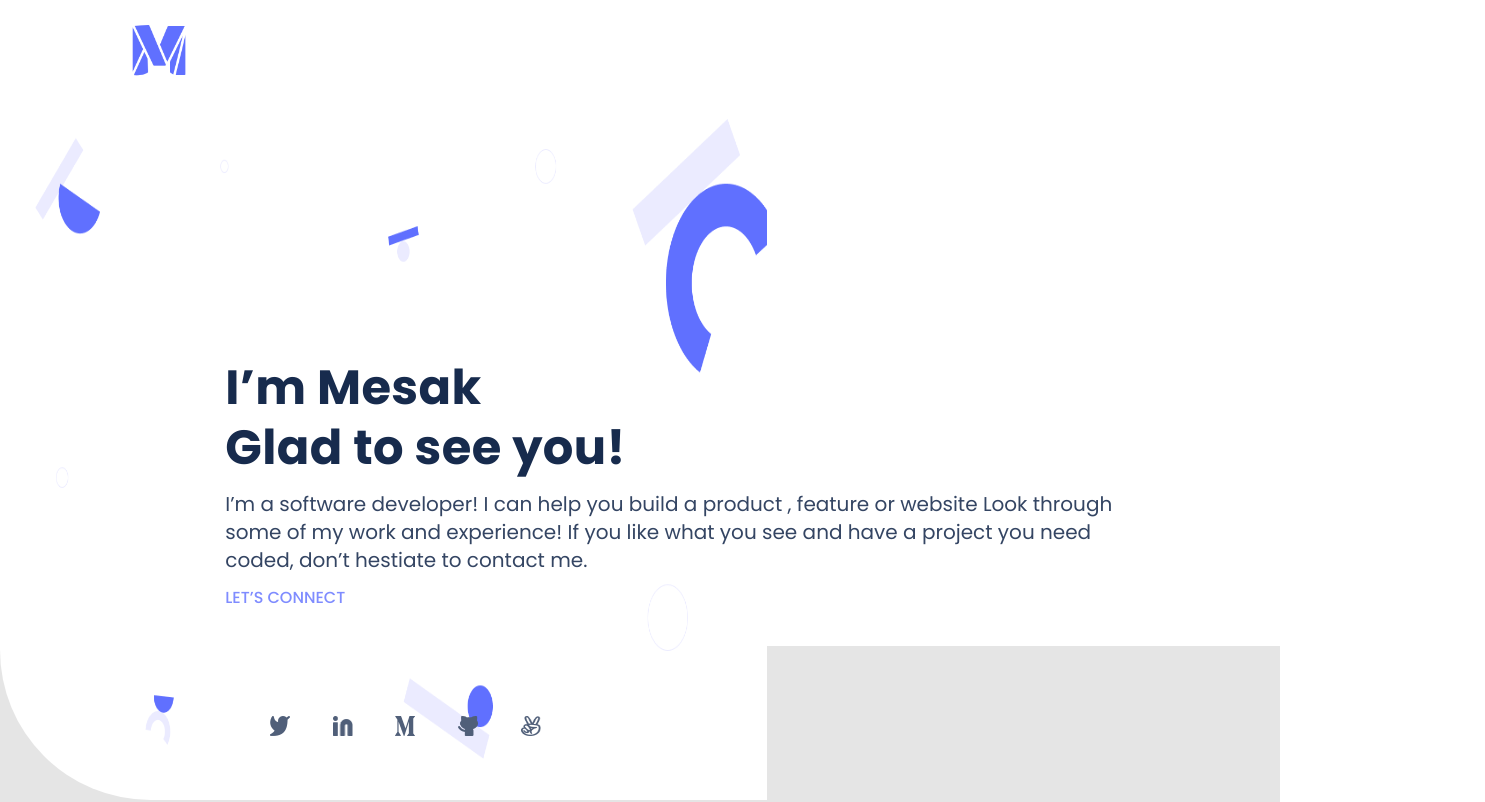
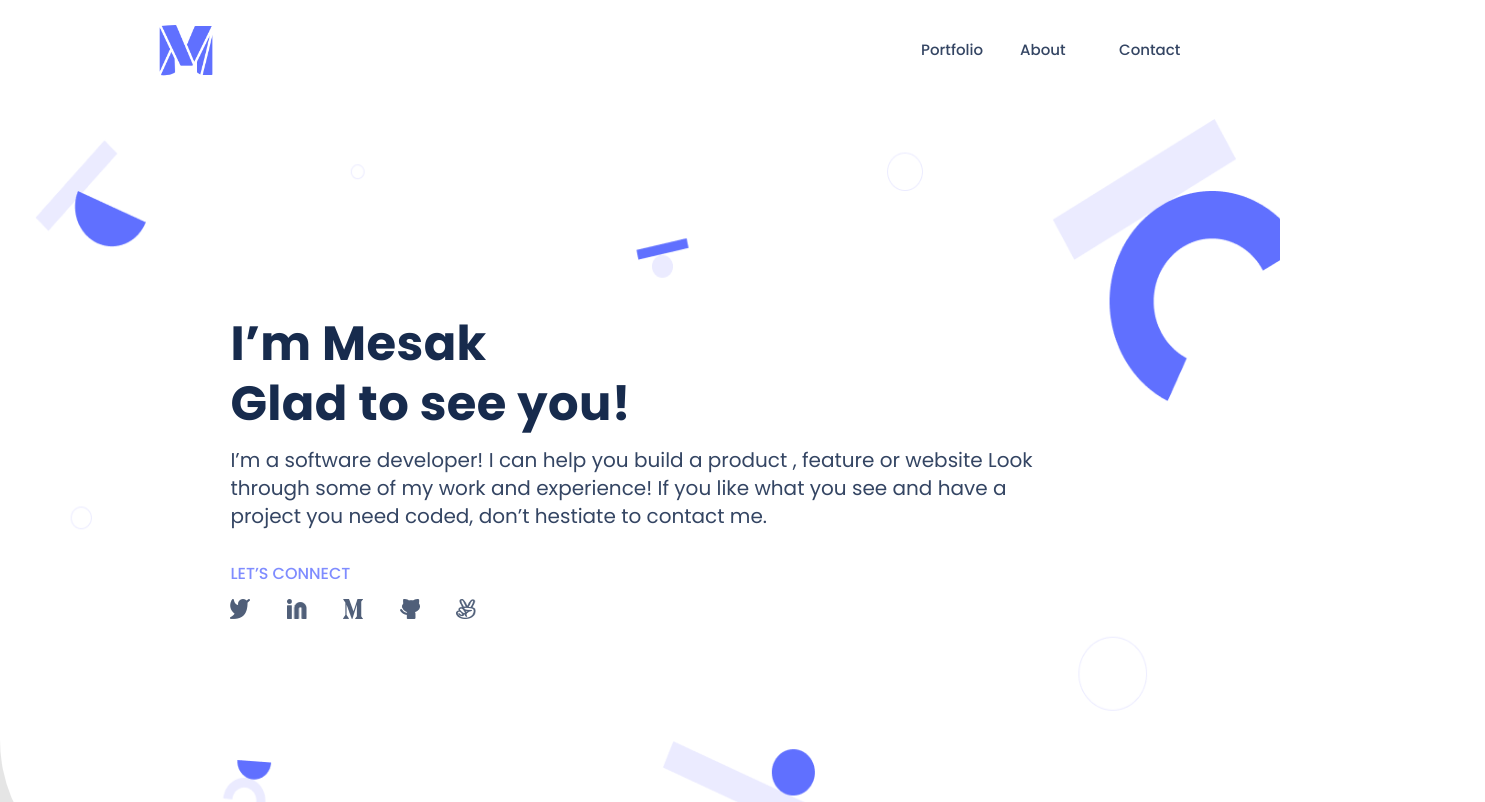
Before and after one commit to MesakDuduCoder/portfolio, a website: page index.html in a window 1280 px wide. Shown: the top 802 px of the page, 1485 px wide, since content can reach past the window. Drawn offline with Linux system fonts and the light colour scheme.

Commit message:
Fix home-page width and nav-bar bug

```diff
--- a/desktop.css
+++ b/desktop.css
@@ -7,10 +7,11 @@
     background-image: url("./images/desktop-bg.png");
     background-repeat: no-repeat;
     background-position: 34.6px 119px;
-    background-size: 98% 80vh;
+    background-size: 100% 80%;
     border-bottom-left-radius: 150px;
     z-index: 1;
     margin-bottom: -12%;
+    padding-bottom: 10px;
   }
 
   #header-btn1 {
@@ -50,7 +51,6 @@
 
   .top-nav .nav-bar {
     display: flex;
-    visibility: visible;
     flex-direction: row;
     align-items: center;
     padding: 0;
@@ -60,8 +60,9 @@
   }
 
   .nav-bar-frame {
-    width: 87px;
+    width: 67px;
     height: 40px;
+    visibility: visible;
     display: flex;
     flex-direction: row;
     align-items: center;
@@ -77,19 +78,17 @@
     width: 85%;
     height: 100px;
     top: 0;
-    margin-left: 8%;
-    margin-right: 10%;
+    margin-left: 12%;
+    margin-right: 8%;
     align-items: center;
   }
 
-  .main-background {
-    visibility: hidden;
-  }
-
   .headline {
+    padding: 12% 18%;
     width: 80%;
     height: 80vh;
-    justify-content: center;
+    gap: 5px;
+    justify-content: start;
   }
 
   .headline-text {
@@ -98,11 +97,7 @@
     align-items: flex-start;
     padding: 0;
     gap: 12px;
-    position: absolute;
     width: 90%;
-    height: 30%;
-    left: 20%;
-    top: calc(35% - 268px / 2);
   }
 
   .main-text1 {
@@ -118,10 +113,16 @@
     line-height: 28px;
   }
 
+  .socials-text {
+    padding-top: 20px;
+  }
+
   .socials-icons {
-    position: absolute;
-    left: 20%;
-    top: calc(66% - 268px / 2);
+    padding-inline-start: 0;
+  }
+
+  .socials-icons ul {
+    gap: 12px;
   }
 
   .works {
@@ -271,7 +272,7 @@
 
   .top {
     gap: 24px;
-    width: 90%;
+    width: 40%;
     height: 50vh;
   }
 
@@ -335,7 +336,7 @@
     padding: 0;
     width: 200px;
     height: 40px;
-    padding-inline-start: 0;
+    padding-inline-start: 25px;
   }
 
   .socials-icons-2 li {
@@ -365,7 +366,7 @@
   }
 
   .skill-list {
-    width: 100%;
+    width: 60%;
     height: auto;
     padding-bottom: 5%;
   }
@@ -518,7 +519,7 @@
 
 @media screen and (max-width: 1100px) {
   .socials-icons {
-    top: calc(73% - 268px / 2);
+    top: calc(70% - 268px / 2);
   }
 
   .primary-text .frame {
@@ -590,3 +591,15 @@
     margin-top: 50px;
   }
 }
+
+@media screen and (max-height: 800px) {
+  body header {
+    padding-bottom: 90px;
+  }
+}
+
+@media screen and (min-height: 965px) {
+  body header {
+    height: 90vh;
+  }
+}
--- a/header.css
+++ b/header.css
@@ -20,7 +20,6 @@ header {
   flex-direction: column;
   width: 100%;
   min-width: 375px;
-  max-width: 767px;
   height: 100vh;
   background-color: #fff;
   border-bottom-left-radius: 80px;
@@ -49,7 +48,7 @@ header {
 
 .nav-bar {
   position: relative;
-  right: 10%;
+  right: 4%;
 }
 
 .socials-icons li a {
@@ -71,7 +70,7 @@ header {
   position: relative;
   width: 60px;
   height: 60px;
-  left: 10%;
+  left: 0;
   top: calc(50% - 40px / 2);
 }
 
--- a/index.html
+++ b/index.html
@@ -26,9 +26,9 @@
             </button>
 
             <nav class="nav-bar">
-                <div class="nav-bar-frame"><a href="/portfolio/">Portfolio</a></div>
-                <div class="nav-bar-frame"><a href="/about/">About</a></div>
-                <div class="nav-bar-frame"><a href="/contact/">Contact</a></div>
+                <div class="nav-bar-frame"><a href="#portfolio">Portfolio</a></div>
+                <div class="nav-bar-frame"><a href="#about">About</a></div>
+                <div class="nav-bar-frame"><a href="#contact">Contact</a></div>
                 <button id="header-btn2">
                     <nav>
                       <img src="./icons/Union.png" alt="">
@@ -74,7 +74,7 @@
         </section>
     </header>
 
-    <section class="works">
+    <section class="works" id="portfolio">
         <div class="card-works-1">
                 <img class="work-snapshot" src="./images/Snapshoot Portfolio1.png" width="544" height="448"/>
                 <div class="work-block">
@@ -222,7 +222,7 @@
         </div>
     </section>
 
-    <section class="about-myself">
+    <section class="about-myself" id="about">
         <div class="top">
             <div class="social-text">
                 <h3>About Myself</h3>
@@ -300,7 +300,7 @@
             </li>
         </ul>
     </section>
-    <section class="contact-section">
+    <section class="contact-section" id="contact">
         <div class="contact-header">
             <h6>
                 Contact me
```
